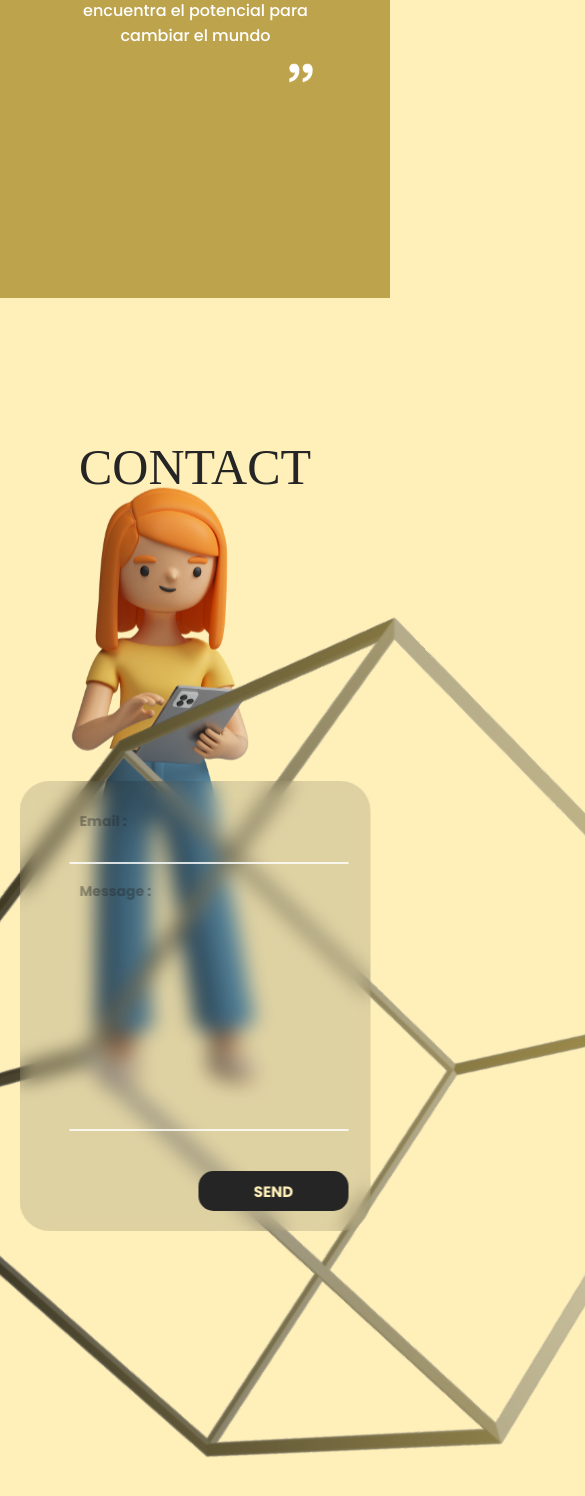
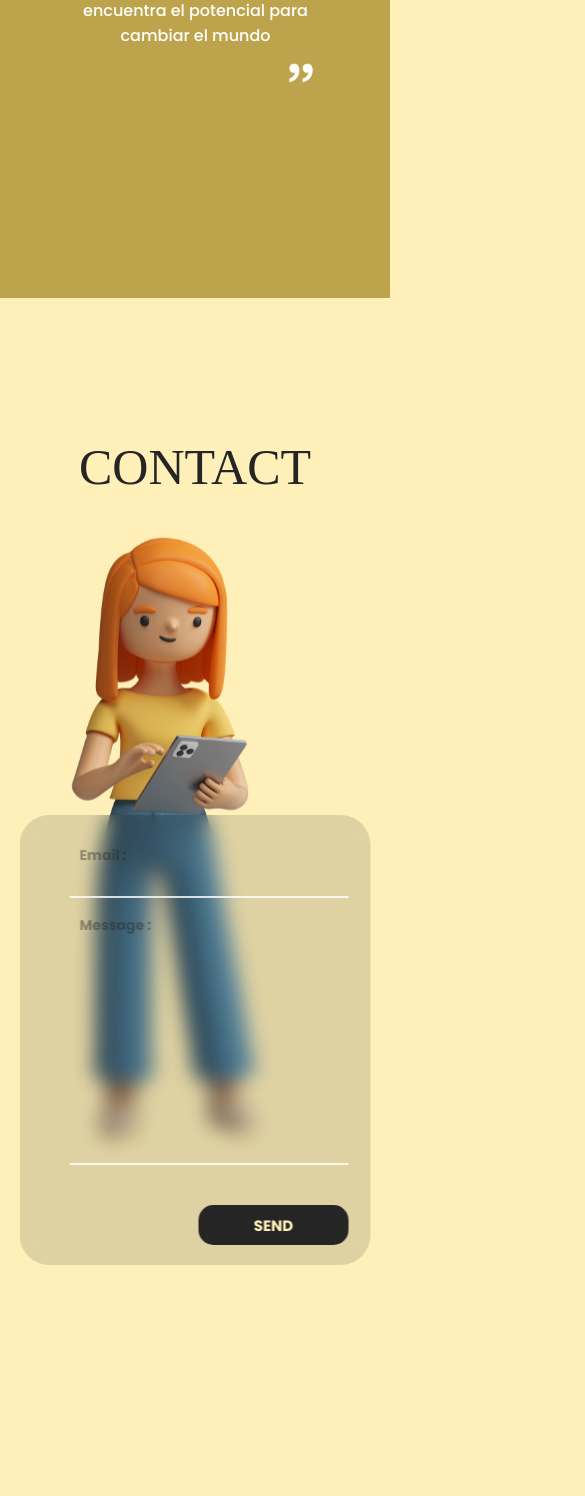
Before and after one commit to BautiRenaudo9-12/Maqueta1, a React (Vite) app: page / in a window 390 px wide. Shown: the part 4531-6027 px from the top of the page, 585 px wide, since content can reach past the window. Built offline with nearby package versions, Linux system fonts and the light colour scheme; a web font is replaced by a local one.

Commit message:
finsh adjust

```diff
--- a/src/App.css
+++ b/src/App.css
@@ -549,11 +549,12 @@ h2 {
 
 .section4 {
   width: 100%;
-  min-height: 140vh;
+  min-height: 160vh;
   background: var(--light-yellow);
   background-color: var(--light-yellow);
   position: relative;
   padding-top: 140px;
+  overflow: hidden;
 }
 
 .section4 h2 {
@@ -568,6 +569,7 @@ h2 {
   top: 150px;
   right: 20%;
   width: 300px;
+  transition: all .3s;
   animation: floatUpDown 10s ease-in-out infinite;
 }
 
@@ -578,6 +580,7 @@ h2 {
   left: -20%;
   width: 800px;
   rotate: -40deg;
+  transition: all .3s;
 
   animation: floatUpDown 15s ease-in-out infinite;
 }
@@ -594,7 +597,7 @@ h2 {
   background-color: #00000020;
   backdrop-filter: blur(10px);
   left: 50%;
-  top: 60%;
+  top: 50%;
   transform: translate(-50%, -50%);
   padding: 0 50px;
   padding-top: 30px;
@@ -671,10 +674,10 @@ footer * {
 
 footer {
   display: grid;
-  place-content: center;
+  place-content: end;
+  justify-content: center;
   width: 100%;
-  height: 50dvh;
-  margin-top: 400px;
+  height: 70dvh;
   text-align: center;
 }
 
--- /dev/null
+++ b/src/Section4.css
@@ -0,0 +1,13 @@
+@media screen and (max-width: 1000px) {
+    .section4 .character {
+        top: 200px;
+    }
+
+    .section4 .cube {
+        opacity: 0;
+    }
+
+    .section4 form {
+        top: 55%;
+    }
+}
--- a/src/compo/Section4.jsx
+++ b/src/compo/Section4.jsx
@@ -1,6 +1,7 @@
 import characterSvg from "../../assets/character.svg"
 import cubeSvg from "../../assets/cube.svg"
 import {Form} from "../compo/Form"
+import "../Section4.css"
 
 export function Section4() {
 
```
